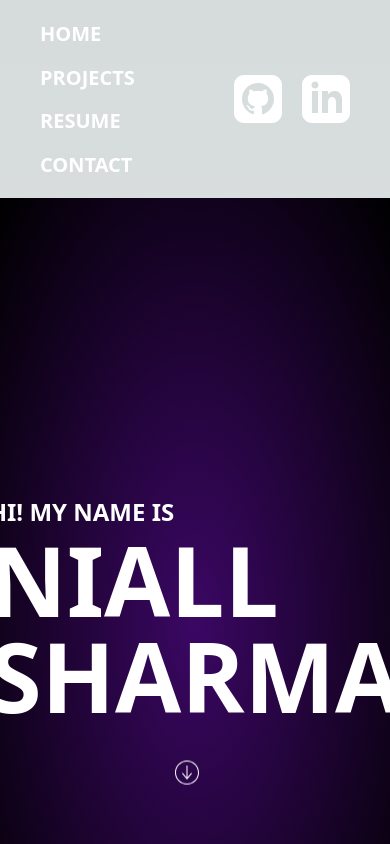
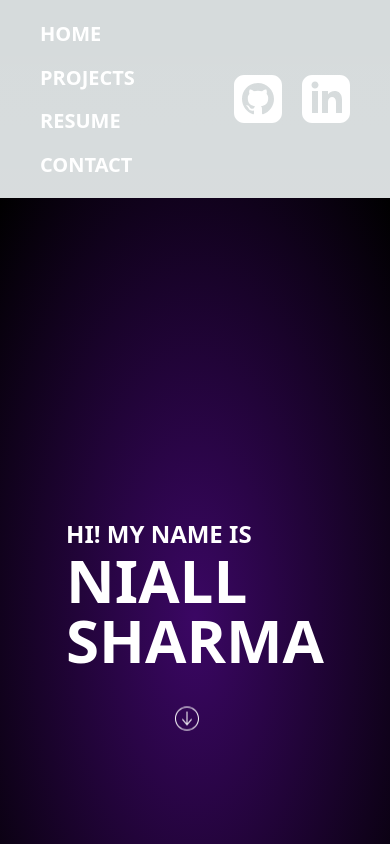
Before and after one commit to Niall-Sharma/programming-portfolio, a Next.js app: page / in a window 390 px wide. Shown: the top 844 px of the page. Built offline with nearby package versions, Linux system fonts and the light colour scheme.

Commit message:
Update page.tsx

```diff
--- a/src/app/page.tsx
+++ b/src/app/page.tsx
@@ -7,8 +7,8 @@ export default function Home() {
   return (
     <main className="scrollbar-hide flex justify-center flex-wrap">
       <div className="flex w-full items-center flex-wrap align-middle justify-center font-bold bg-center bg-cover to-black min-h-screen bg-gradient-radial from-purple-950 bg-fixed">
-        <div className="">
-          <h1 className="text-white uppercase text-8xl "><span className="text-2xl">Hi! my name is </span><br /> Niall <br />Sharma </h1>
+        <div>
+          <h1 className="text-white uppercase text-6xl sm:text-8xl text-wrap "><span className="text-2xl">Hi! my name is </span><br /> Niall <br />Sharma </h1>
           <svg className="invert w-10 h-10 mt-10 animate-bounce ml-auto mr-auto" width="128" height="128" xmlns="http://www.w3.org/2000/svg" fill-rule="evenodd" clip-rule="evenodd"><path d="M24 12c0-6.623-5.377-12-12-12s-12 5.377-12 12 5.377 12 12 12 12-5.377 12-12zm-1 0c0-6.071-4.929-11-11-11s-11 4.929-11 11 4.929 11 11 11 11-4.929 11-11zm-11.5 4.828l-3.763-4.608-.737.679 5 6.101 5-6.112-.753-.666-3.747 4.604v-11.826h-1v11.828z"/></svg>
         </div>
       </div>
```
